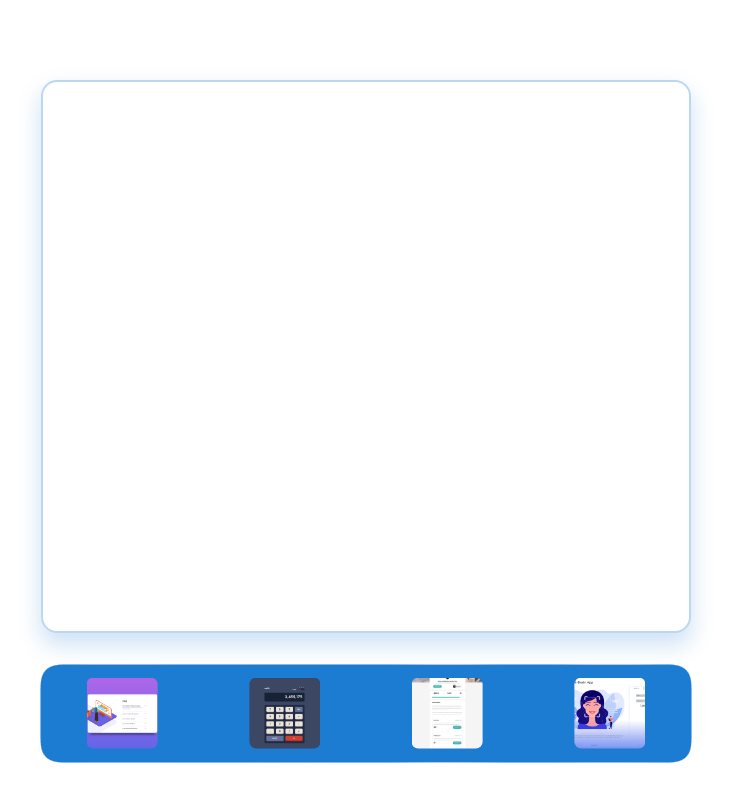
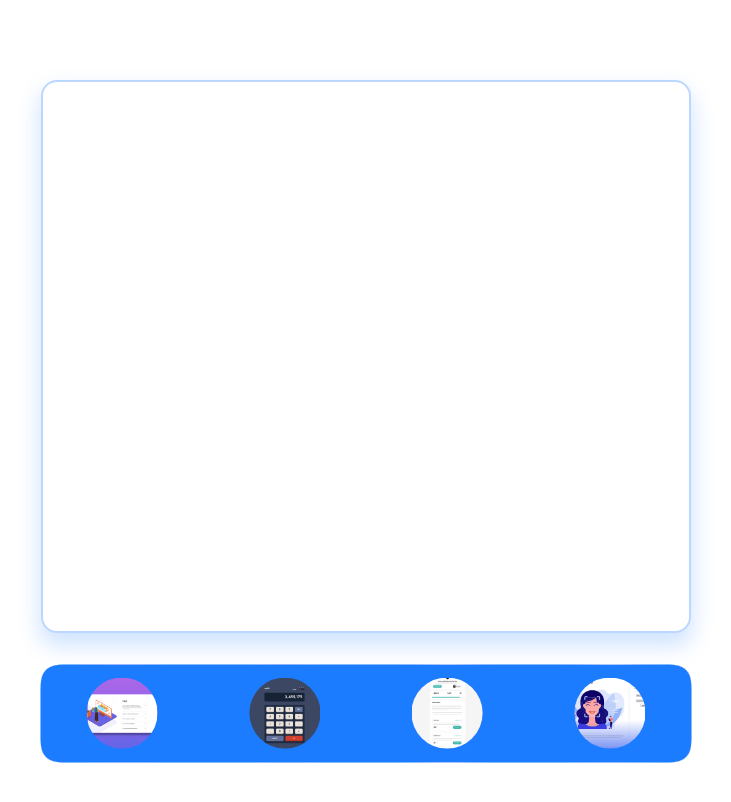
Before and after one commit to steppan26/test-projects, a React (Create React App) app in the folder test-react-app/: page / in a window 1280 px wide. Shown: the top 802 px of the page, without its empty margins (274-1005 px from the left). Built offline with nearby package versions, Linux system fonts and the light colour scheme.

Commit message:
changed icons to be round

```diff
--- a/test-react-app/src/components/gooLoader/GooLoader.css
+++ b/test-react-app/src/components/gooLoader/GooLoader.css
@@ -7,7 +7,7 @@
 }
 
 section {
-    --var-temp: 30, 123, 210;
+    --var-temp: 30, 123, 310;
     position: relative;
     display: flex;
     justify-content: flex-start;
@@ -91,7 +91,7 @@ img{
     flex-grow: 0;
     height: 6em;
     width: 6em;
-    border-radius: 1.2em;
+    border-radius: 50%;
     border: 6px solid currentColor;
     padding: 0.4em;
 }
--- a/test-react-app/src/components/gooLoader/GooLoader.js
+++ b/test-react-app/src/components/gooLoader/GooLoader.js
@@ -95,7 +95,7 @@ const GooLoader = () => {
             updateIconThreeState(iconThree)
             updateIconFourState(iconFour)
             transitionImages(image)
-            rootElement.style.setProperty('--var-temp', color, 'important')
+            // rootElement.style.setProperty('--var-temp', color, 'important')
 
 
 
```
